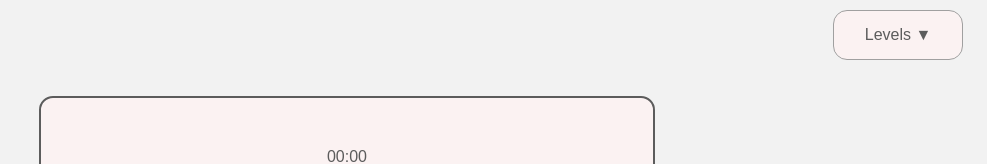
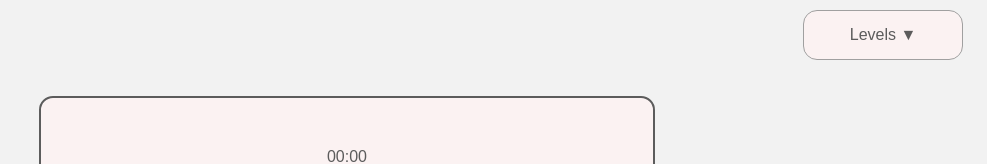
Before and after one commit to l-Aleksey-Nikolaev-l/Nonograms, a website with bundled scripts: page nonograms/index.html in a window 1280 px wide. Shown: the top 164 px of the page, without its empty margins (293-1280 px from the left). Built offline with nearby package versions, Linux system fonts and the light colour scheme.

Commit message:
refactor: change menu width in style.css

```diff
--- a/nonograms/styles/style.css
+++ b/nonograms/styles/style.css
@@ -69,7 +69,7 @@
 
 .level__menu {
     text-align: center;
-    min-width: 130px;
+    min-width: 160px;
     anchor-name: --menu-anchor;
 }
 
```
